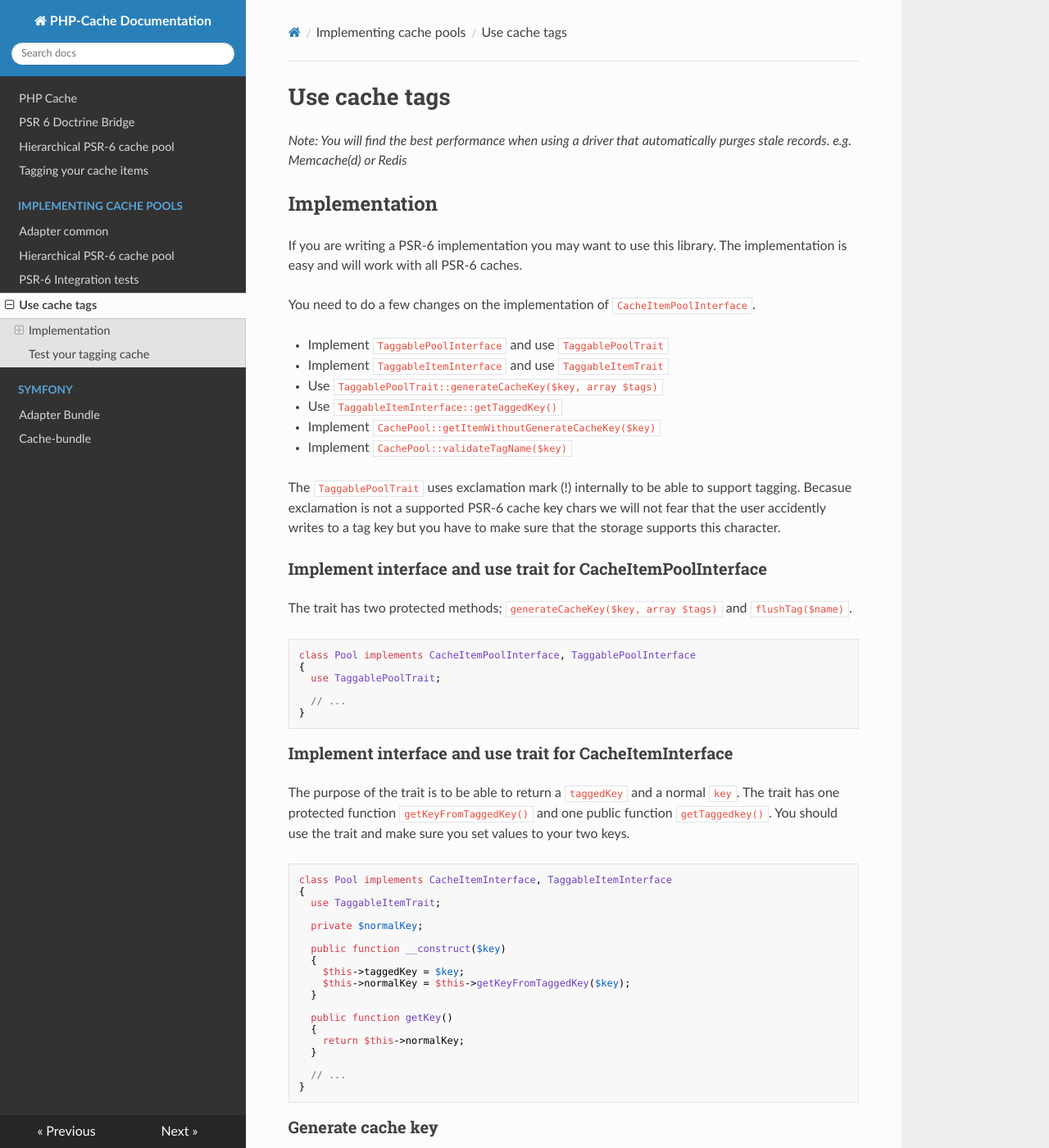
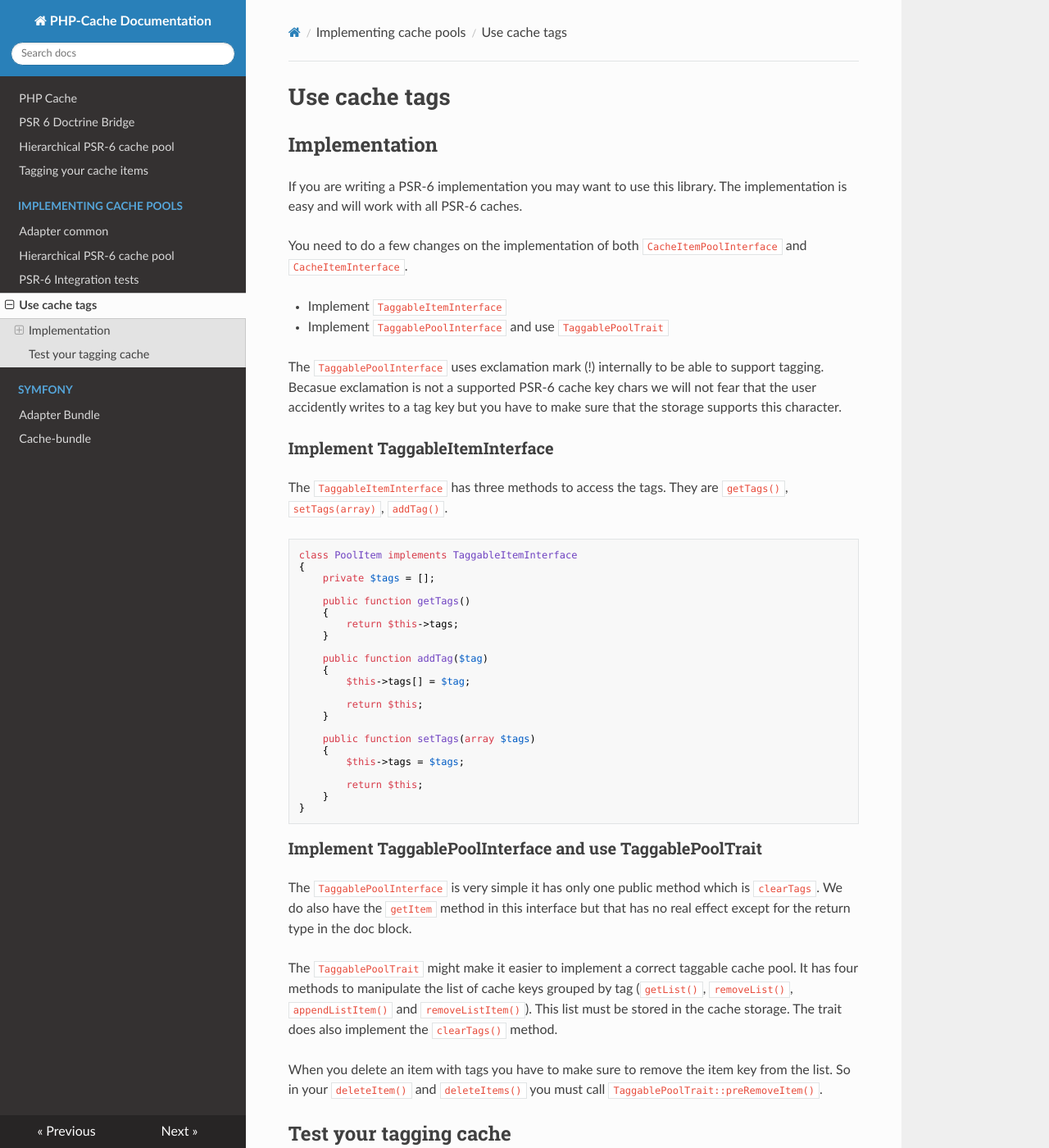
Before and after one commit to php-cache/documentation, an MkDocs documentation site: the page built from docs/implementing-cache-pools/tagging.md, in a window 1280 px wide and 1400 px high. Shown: the whole window at 82% size. Built offline with MkDocs 1.6.1, drawn with Linux system fonts in a browser that asks for light colours; nearby versions of some CDN libraries; some of the changed text lies outside the part shown.

Commit message:
Updated docs for the new tagging API

````diff
--- a/docs/implementing-cache-pools/tagging.md
+++ b/docs/implementing-cache-pools/tagging.md
@@ -1,228 +1,61 @@
 # Use cache tags
 
-*Note: You will find the best performance when using a driver that automatically purges stale records. e.g. Memcache(d) or Redis*
 
 ## Implementation
 
 If you are writing a PSR-6 implementation you may want to use this library. The implementation is easy and will work
 with all PSR-6 caches.
 
-You need to do a few changes on the implementation of `CacheItemPoolInterface`.
+You need to do a few changes on the implementation of both `CacheItemPoolInterface` and `CacheItemInterface`.
 
+* Implement `TaggableItemInterface`
 * Implement `TaggablePoolInterface` and use `TaggablePoolTrait`
-* Implement `TaggableItemInterface` and use `TaggableItemTrait`
-* Use `TaggablePoolTrait::generateCacheKey($key, array $tags)`
-* Use `TaggableItemInterface::getTaggedKey()`
-* Implement `CachePool::getItemWithoutGenerateCacheKey($key)`
-* Implement `CachePool::validateTagName($key)`
 
-The `TaggablePoolTrait` uses exclamation mark (!) internally to be able to support tagging. Becasue exclamation is
+The `TaggablePoolInterface` uses exclamation mark (!) internally to be able to support tagging. Becasue exclamation is
 not a supported PSR-6 cache key chars we will not fear that the user accidently writes to a tag key but you have to
 make sure that the storage supports this character.
 
+### Implement TaggableItemInterface
 
-### Implement interface and use trait for CacheItemPoolInterface
-
-The trait has two protected methods; `generateCacheKey($key, array $tags)` and `flushTag($name)`.
+The `TaggableItemInterface` has three methods to access the tags. They are `getTags()`, `setTags(array)`, `addTag()`.
 
 ```php
-class Pool implements CacheItemPoolInterface, TaggablePoolInterface
+class PoolItem implements TaggableItemInterface
 {
-  use TaggablePoolTrait;
+    private $tags = [];
 
-  // ...
+    public function getTags()
+    {
+        return $this->tags;
+    }
+
+    public function addTag($tag)
+    {
+        $this->tags[] = $tag;
+
+        return $this;
+    }
+
+    public function setTags(array $tags)
+    {
+        $this->tags = $tags;
+
+        return $this;
+    }
 }
 ```
 
-### Implement interface and use trait for CacheItemInterface
+### Implement TaggablePoolInterface and use TaggablePoolTrait
 
-The purpose of the trait is to be able to return a `taggedKey` and a normal `key`. The trait has one protected function
-`getKeyFromTaggedKey()` and one public function `getTaggedkey()`. You should use the trait and make sure you set values
-to your two keys.
+The `TaggablePoolInterface` is very simple it has only one public method which is `clearTags`. We do also have the `getItem` method in this
+interface but that has no real effect except for the return type in the doc block.
 
-```php
-class Pool implements CacheItemInterface, TaggableItemInterface
-{
-  use TaggableItemTrait;
+The `TaggablePoolTrait` might make it easier to implement a correct taggable cache pool. It has four methods to manipulate the list of cache keys
+grouped by tag (`getList()`, `removeList()`, `appendListItem()` and `removeListItem()`). This list must be stored in the cache storage. The trait does
+also implement the `clearTags()` method.
 
-  private $normalKey;
-
-  public function __construct($key)
-  {
-    $this->taggedKey = $key;
-    $this->normalKey = $this->getKeyFromTaggedKey($key);
-  }
-
-  public function getKey()
-  {
-    return $this->normalKey;
-  }
-
-  // ...
-}
-```
-
-### Generate cache key
-
-Your cache pool's `getItem()` probably looks like this:
-```php
-public function getItem($key)
-{
-  $item = $this->storage->fetch($key);
-  if (false === $item) {
-    $item = new CacheItem($key);
-  }
-
-  return $item;
-}
-```
-
-You need to generate a new cache key that depends on the tags.
-
-```php
-public function getItem($key, array $tags = [])
-{
-  $taggedKey = $this->generateCacheKey($key, $tags);
-  $item = $this->storage->fetch($taggedKey);
-  if (false === $item) {
-    $item = new CacheItem($key);
-  }
-
-  return $item;
-}
-```
-
-You need to do the same with all functions that takes a cache key as argument.
-
-```php
-public function hasItem($key, array $tags = [])
-{
-  $taggedKey = $this->generateCacheKey($key, $tags);
-
-  return $this->storage->exists($taggedKey);
-}
-```
-
-Here is the list of functions you need to change:
-
-* getItem
-* getItems
-* hasItem
-* clear
-* deleteItem
-* deleteItems
-
-### Use TaggableItemInterface::getTaggedKey()
-
-To make sure we fetch the correct item, the cache pool should always use `$item->getTaggedKey`. This will return a
-cache key that depends on the tags.
-
-```php
-public function save(CacheItemInterface $item)
-{
-  $key = $item->getTaggedKey();
-
-  return $this->storage->save($key, $item);
-}
-```
-
-### Implement CachePool::getItemWithoutGenerateCacheKey($key)
-
-The trait uses the cache as a key-value store. The key is the tag name and the value is a random id created by
-`uniqid()`. The way to access the cache is by a protected function `getItemWithoutGenerateCacheKey($key)`. This function will be very similar to your
-`getItem($key, array $tags = [])`. The only difference is that the latter will call `generateCacheKey()`.
-
-Consider your new `getItem($key, array $tags = [])`:
-
-```php
-public function getItem($key, array $tags = [])
-{
-  $taggedKey = $this->generateCacheKey($key, $tags);
-  $item = $this->storage->fetch($taggedKey);
-  if (false === $item) {
-    $item = new CacheItem($key);
-  }
-
-  return $item;
-}
-```
-
-You would need `getItemWithoutGenerateCacheKey($key)` to look like this:
-```php
-protected function getItemWithoutGenerateCacheKey($key)
-{
-  $item = $this->storage->fetch($key);
-  if (false === $item) {
-    $item = new CacheItem($key);
-  }
-
-  return $item;
-}
-```
-
-You could refactor the two so the final result will look like this:
-```php
-public function getItem($key, array $tags = [])
-{
-  $taggedKey = $this->generateCacheKey($key, $tags);
-
-  return $this->getItemWithoutGenerateCacheKey($taggedKey);
-}
-
-protected function getItemWithoutGenerateCacheKey($key)
-{
-  $item = $this->storage->fetch($key);
-  if (false === $item) {
-    $item = new CacheItem($key);
-  }
-
-  return $item;
-}
-```
-
-### Implement CachePool::validateTagName($key)
-
-We want to make sure the user do not try to use any invalid characters in the tags. The validation could be the same
-as for normal keys.
-
-```php
-public function validateTagName($name)
-{
-  $this->validateKey($name);
-}
-
-public function validateKey($name)
-{
-  // The function you are using to verify the key name for normal items.
-}
-
-```
-
-### Deleting tagged items
-
-When you want to delete all items with a specific tag you should use the `TaggablePoolTrait::flushTag($name)`.
-
-```php
-public function clear(array $tags = [])
-{
-  if (empty($tags)) {
-    // Flush everything
-    return $this->storage->flush();
-  }
-
-  // Flush the items related to a specific tag
-  foreach ($tags as $tag) {
-    $this->flushTag($tag);
-  }
-
-  return true;
-}
-```
-
-The `TaggablePoolTrait::flushTag($name)` changes the tag cache key so next time you run
-`TaggablePoolTrait::generateCacheKey($key, array $tags)` you will get a different cache key back. This will not remove
-the items from the cache, which introduce a memory leak. That is why it is important to use memcached or redis, which
-automatically purges stale records.
+When you delete an item with tags you have to make sure to remove the item key from the list. So in your `deleteItem()` and `deleteItems()` you must
+call `TaggablePoolTrait::preRemoveItem()`.
 
 
 ## Test your tagging cache
````
